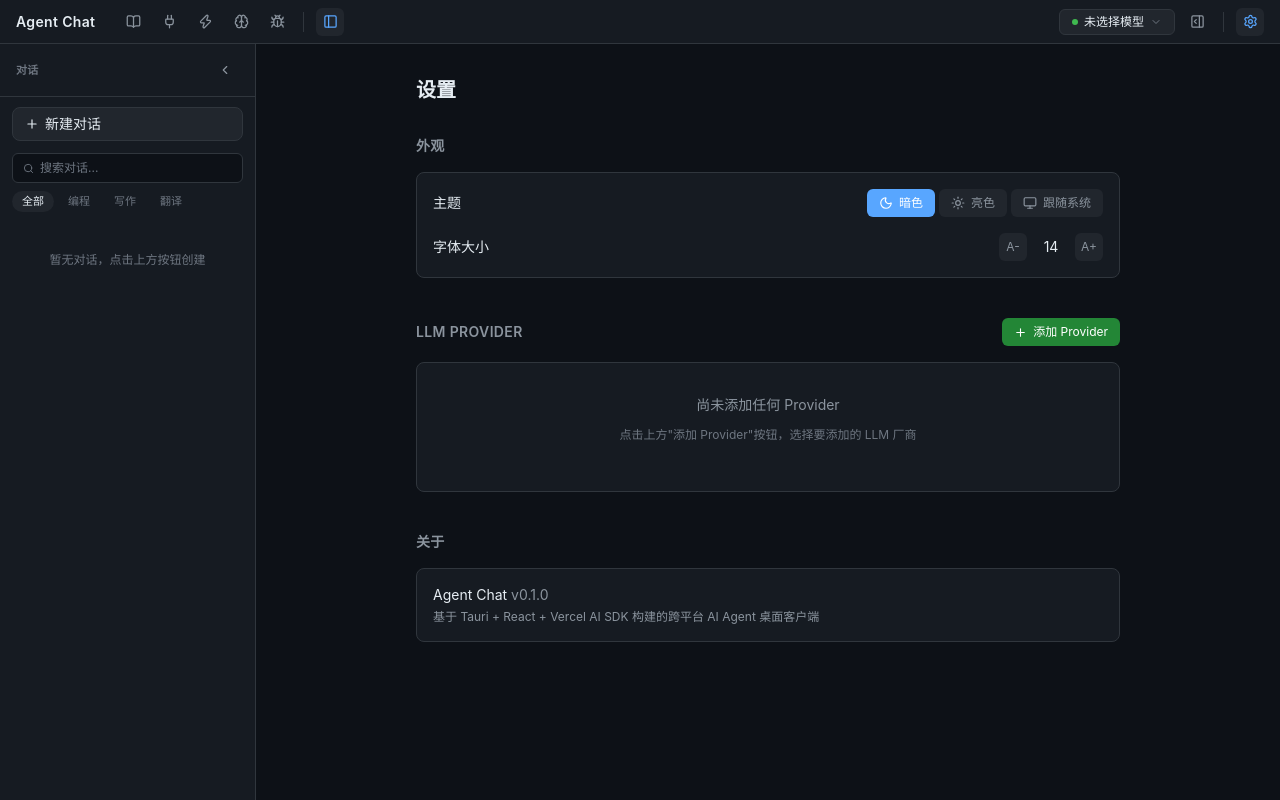
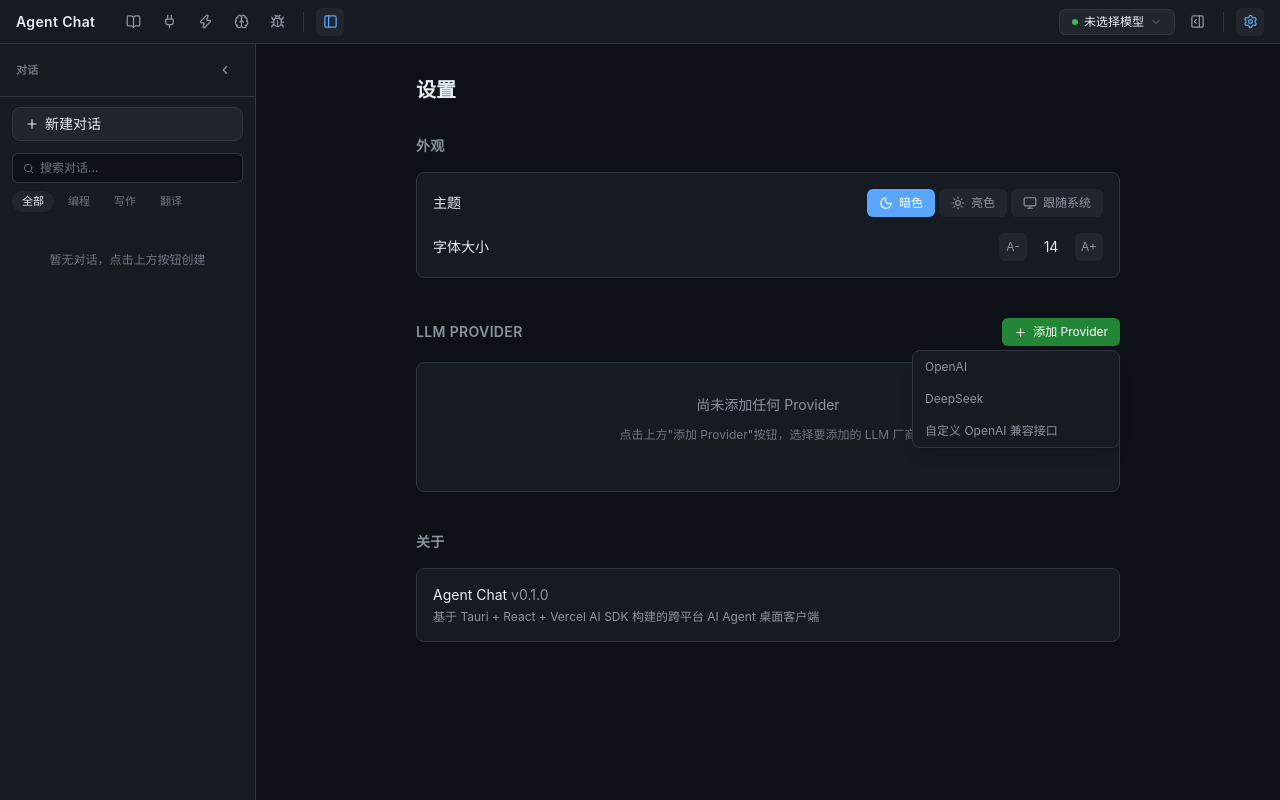
Before and after one commit to 3297207993/agent_chat, a React (Vite) app: page /settings in a window 1280 px wide. Both pictures are taken after a click on the button "添加 Provider". Built offline with nearby package versions, Linux system fonts and the light colour scheme.

Commit message:
refactor: 改进添加provider时的交互

```diff
--- a/src/components/settings/ProviderSettings.tsx
+++ b/src/components/settings/ProviderSettings.tsx
@@ -29,6 +29,7 @@
   const [expandedProvider, setExpandedProvider] = useState<string | null>(null);
   const [addingModelFor, setAddingModelFor] = useState<string | null>(null);
   const [newModelForm, setNewModelForm] = useState({ id: "", name: "" });
+  const [dropdownOpen, setDropdownOpen] = useState(false);
 
   const handleAddProvider = (builtinId: string) => {
     const builtin = BUILTIN_PROVIDERS[builtinId];
@@ -78,22 +79,36 @@
         <h2 className="text-sm font-semibold text-[#8b949e] uppercase tracking-wide">
           LLM Provider
         </h2>
-        <div className="relative group">
-          <button className="flex items-center gap-1.5 px-3 py-1.5 bg-[#238636] text-white text-xs rounded-md hover:bg-[#2ea043]">
+        <div className="relative">
+          <button
+            onClick={() => setDropdownOpen((prev) => !prev)}
+            className="flex items-center gap-1.5 px-3 py-1.5 bg-[#238636] text-white text-xs rounded-md hover:bg-[#2ea043]"
+          >
             <Plus size={13} />
             添加 Provider
           </button>
-          <div className="absolute right-0 top-full mt-1 w-52 bg-[#161b22] border border-[#30363d] rounded-lg shadow-lg hidden group-hover:block z-10">
+          {dropdownOpen && (
+            <>
+              <div
+                className="fixed inset-0 z-[5]"
+                onClick={() => setDropdownOpen(false)}
+              />
+              <div className="absolute right-0 top-full mt-1 w-52 bg-[#161b22] border border-[#30363d] rounded-lg shadow-lg z-10">
                 {builtins.map((builtin) => (
                   <button
                     key={builtin.id}
-                onClick={() => handleAddProvider(builtin.id)}
+                    onClick={() => {
+                      handleAddProvider(builtin.id);
+                      setDropdownOpen(false);
+                    }}
                     className="w-full text-left px-3 py-2 text-xs text-[#8b949e] hover:bg-[#21262d] hover:text-[#e6edf3] first:rounded-t-lg last:rounded-b-lg"
                   >
                     {builtin.name}
                   </button>
                 ))}
               </div>
+            </>
+          )}
         </div>
       </div>
 
```
Lines whose indentation alone changed are shown as unchanged.
